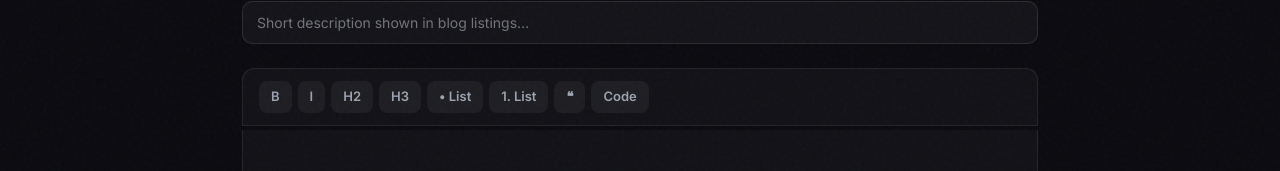
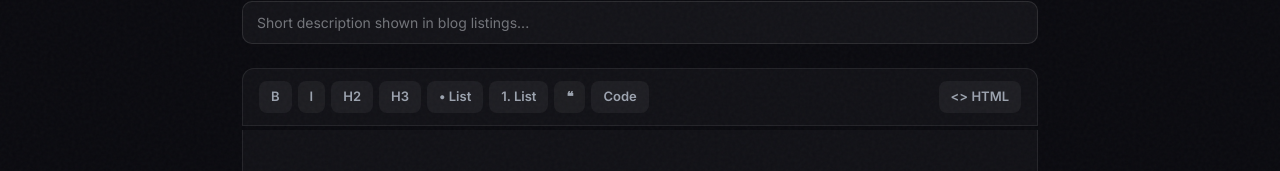
Before and after one commit to 007wary/savr-website, a Next.js app: page /admin/posts/new in a window 1280 px wide. Shown: the part 431-602 px from the top of the page. Built offline with nearby package versions, Linux system fonts and the light colour scheme; sample sign-in values are in the browser's storage.

Commit message:
feat: add HTML toggle to new post editor

```diff
--- a/app/admin/posts/new/page.js
+++ b/app/admin/posts/new/page.js
@@ -19,6 +19,7 @@ export default function NewPost() {
   const [category, setCategory] = useState('')
   const [author, setAuthor] = useState('Wary Dev')
   const [saving, setSaving] = useState(false)
+const [htmlMode, setHtmlMode] = useState(false)
   const [message, setMessage] = useState('')
   const router = useRouter()
 
@@ -240,6 +241,24 @@ export default function NewPost() {
               {btn.label}
             </button>
           ))}
+          <button
+            onClick={() => {
+              if (!htmlMode) {
+                setHtmlMode(true)
+              } else {
+                editor?.commands.setContent(document.getElementById('html-textarea').value)
+                setHtmlMode(false)
+              }
+            }}
+            style={{
+              marginLeft: 'auto', padding: '6px 12px', borderRadius: '8px', fontSize: '13px', fontWeight: '600',
+              cursor: 'pointer', border: 'none', transition: 'all 0.15s ease',
+              background: htmlMode ? '#6C63FF' : 'rgba(255,255,255,0.05)',
+              color: htmlMode ? '#fff' : '#9ca3af',
+            }}
+          >
+            &lt;&gt; HTML
+          </button>
         </div>
 
         {/* Editor */}
@@ -250,7 +269,20 @@ export default function NewPost() {
           borderRadius: '0 0 12px 12px',
           padding: '20px 24px',
         }}>
-          <EditorContent editor={editor} />
+          {htmlMode ? (
+            <textarea
+              id="html-textarea"
+              defaultValue={editor?.getHTML()}
+              style={{
+                width: '100%', minHeight: '400px', background: 'transparent',
+                border: 'none', outline: 'none', color: '#d1d5db',
+                fontSize: '14px', lineHeight: '1.8', fontFamily: 'monospace',
+                resize: 'vertical', boxSizing: 'border-box',
+              }}
+            />
+          ) : (
+            <EditorContent editor={editor} />
+          )}
         </div>
 
       </div>
```
